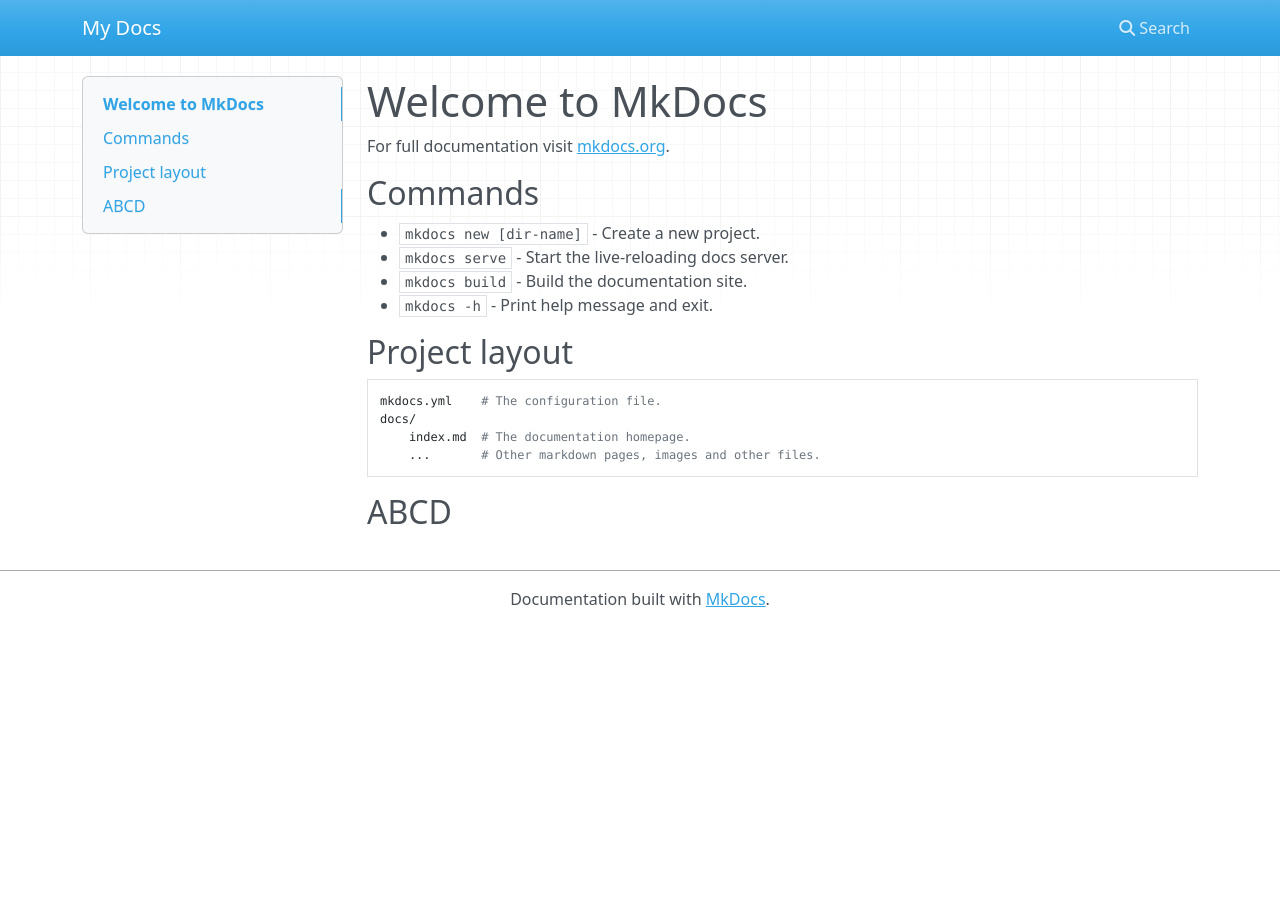
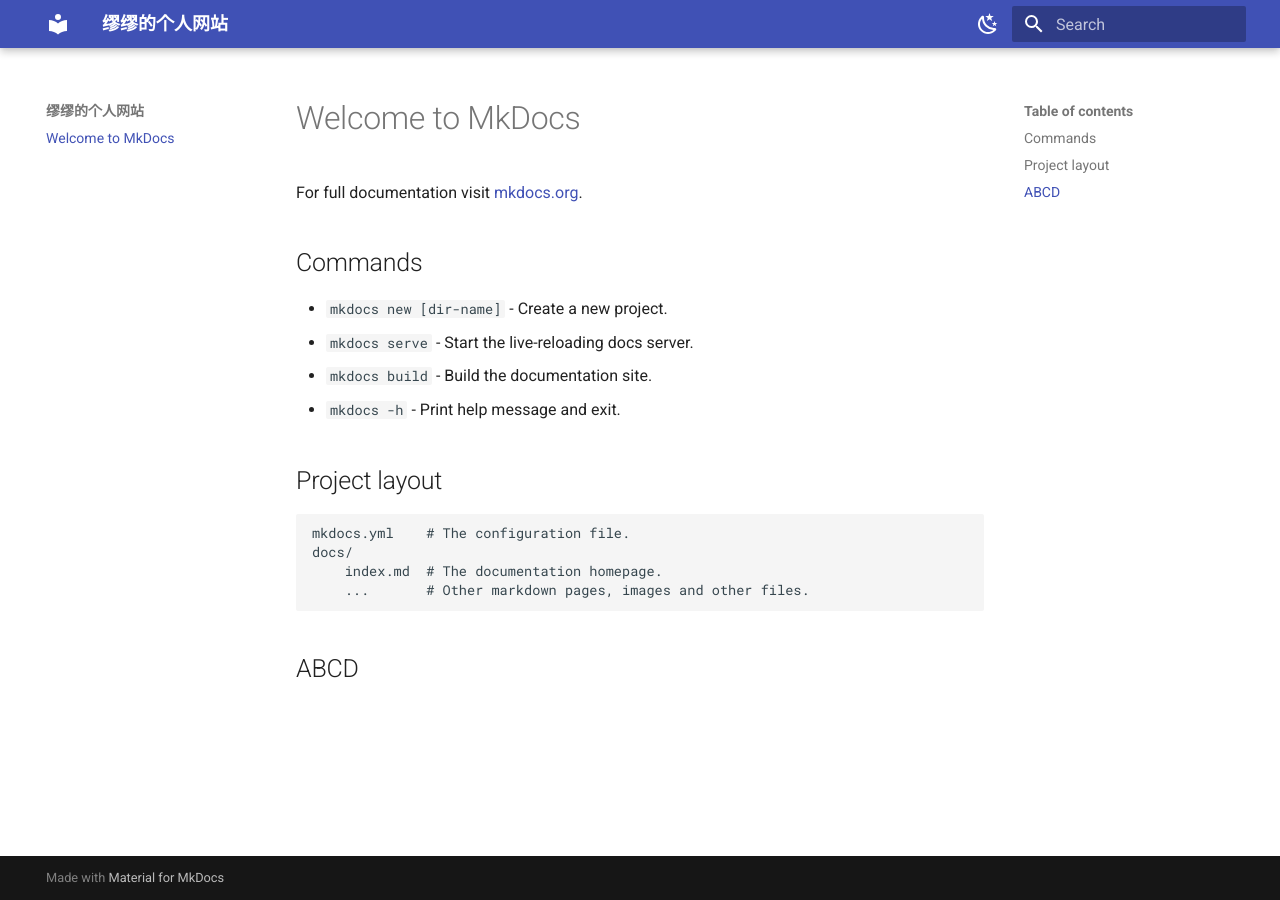
Before and after one commit to Miuarcher/miumiu.github.io, an MkDocs documentation site: the page built from docs/index.md, in a window 1280 px wide. Built offline with MkDocs 1.6.1 and Material for MkDocs 9.7.7, drawn with Linux system fonts in a browser that asks for light colours; nearby versions of some CDN libraries.

Commit message:
mkdocs.yml

```diff
--- a/mkdocs.yml
+++ b/mkdocs.yml
@@ -1 +1,30 @@
-site_name: My Docs
+site_name: 缪缪的个人网站
+site_url: https://hujunkai000.github.io/miumiu.github.io/
+site_author: 缪尔赛斯
+site_description: 缪缪的个人网站
+
+theme:
+  name: material
+  # [切换日间模式和夜间模式]
+  # https://squidfunk.github.io/mkdocs-material/setup/changing-the-colors/#color-palette-toggle
+  palette:
+    # 日间模式
+    - scheme: default
+      # 主颜色
+      # https://squidfunk.github.io/mkdocs-material/setup/changing-the-colors/#primary-color
+      primary: indigo
+      # 链接等可交互元件的高亮色
+      # https://squidfunk.github.io/mkdocs-material/setup/changing-the-colors/#accent-color
+      accent: orange
+      toggle:
+        # 图标
+        icon: material/weather-night
+        # 鼠标悬浮提示
+        name: 切换至夜间模式
+    # 夜间模式
+    - scheme: slate
+      primary: indigo
+      accent: orange
+      toggle:
+        icon: material/weather-sunny
+        name: 切换至日间模式
```
